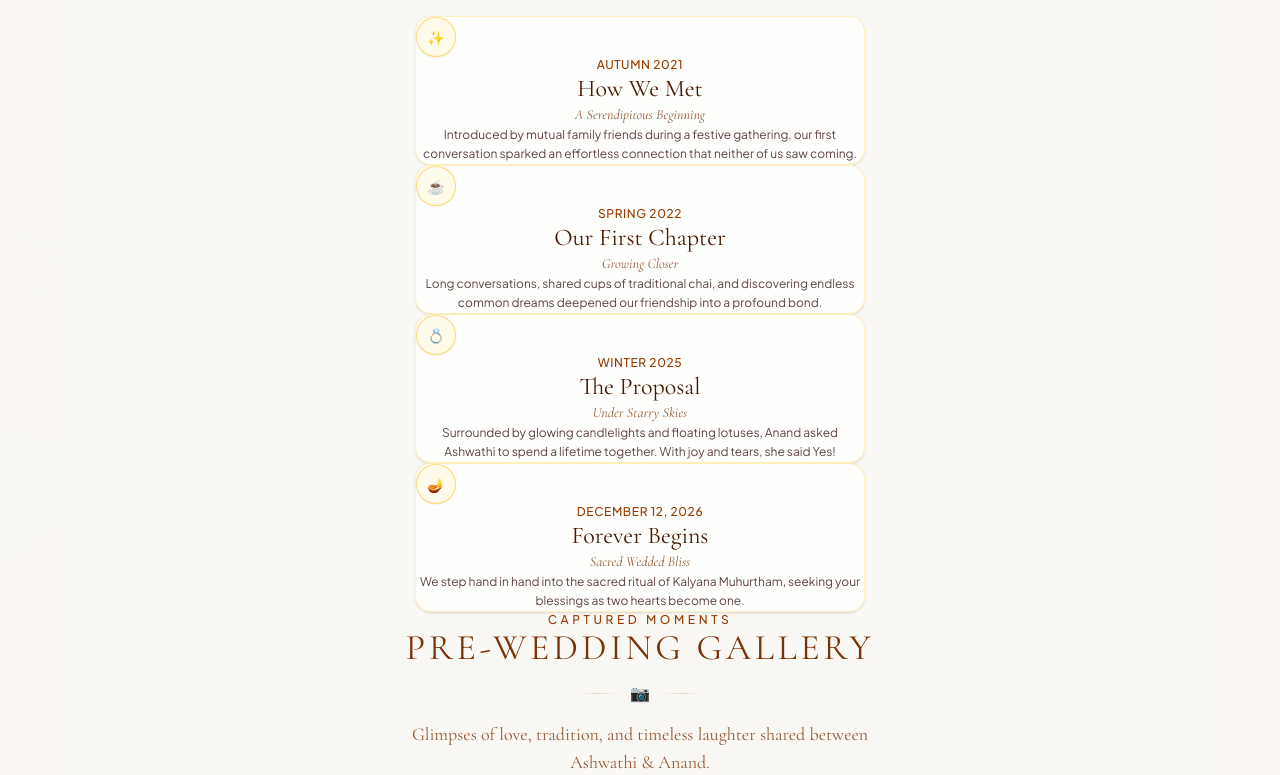
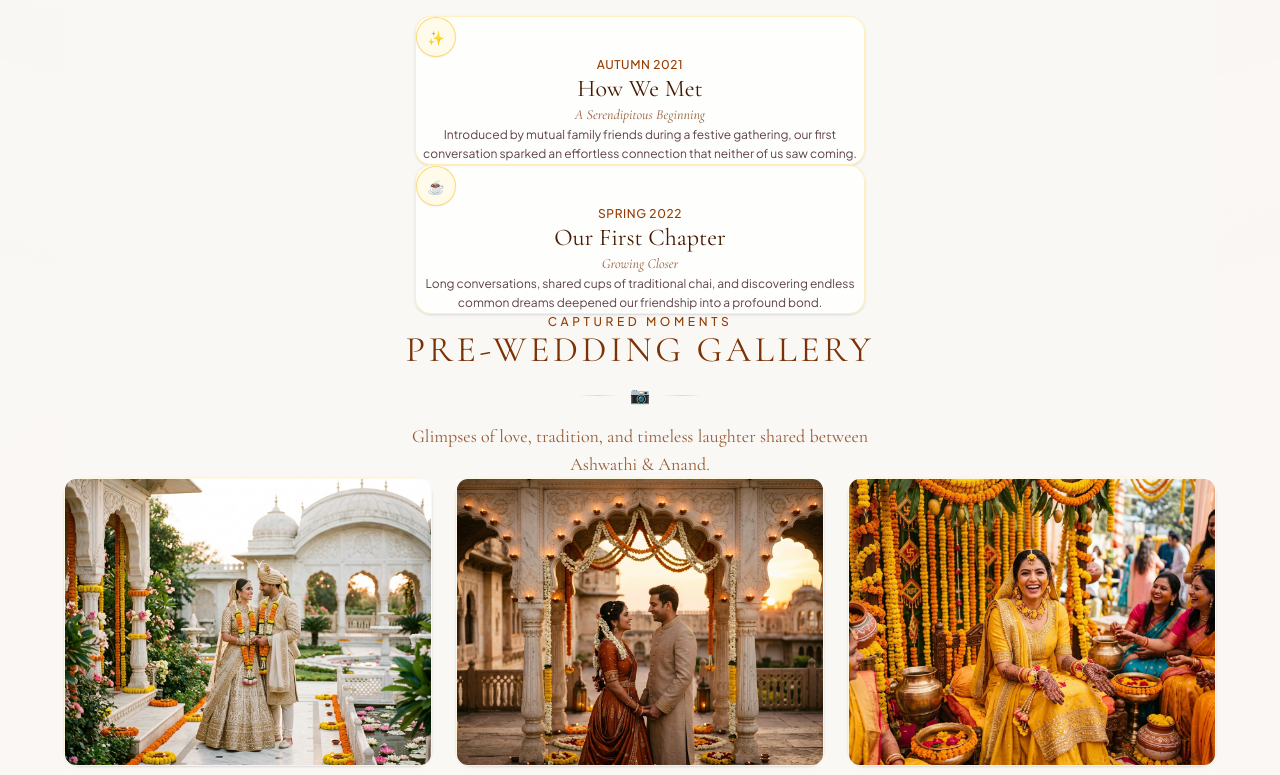
Before and after one commit to abraabra1391-coder/hindu-wedding, a React (Vite) app: page / in a window 1280 px wide. Shown: the part 2008-2783 px from the top of the page. Built offline with nearby package versions, Linux system fonts and the light colour scheme; a web font is replaced by a local one.

Commit message:
Remove The Proposal and Forever Begins cards from Our Story

```diff
--- a/src/components/OurStory.jsx
+++ b/src/components/OurStory.jsx
@@ -16,20 +16,6 @@ export default function OurStory() {
       date: 'Spring 2022',
       description: 'Long conversations, shared cups of traditional chai, and discovering endless common dreams deepened our friendship into a profound bond.',
       icon: '☕'
-    },
-    {
-      title: 'The Proposal',
-      subtitle: 'Under Starry Skies',
-      date: 'Winter 2025',
-      description: 'Surrounded by glowing candlelights and floating lotuses, Anand asked Ashwathi to spend a lifetime together. With joy and tears, she said Yes!',
-      icon: '💍'
-    },
-    {
-      title: 'Forever Begins',
-      subtitle: 'Sacred Wedded Bliss',
-      date: 'December 12, 2026',
-      description: 'We step hand in hand into the sacred ritual of Kalyana Muhurtham, seeking your blessings as two hearts become one.',
-      icon: '🪔'
     }
   ];
 
```
